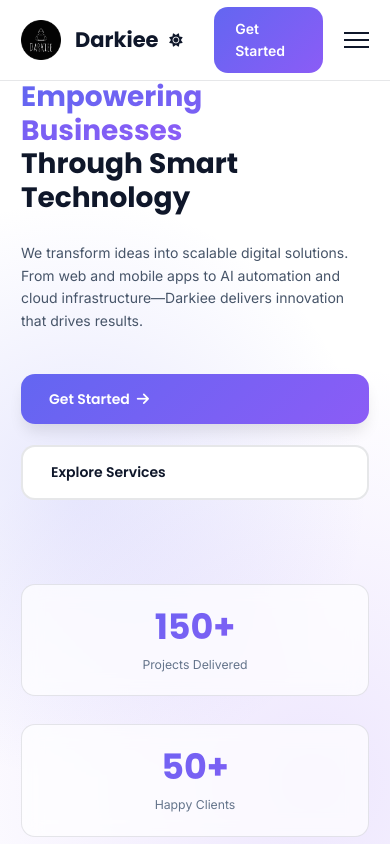
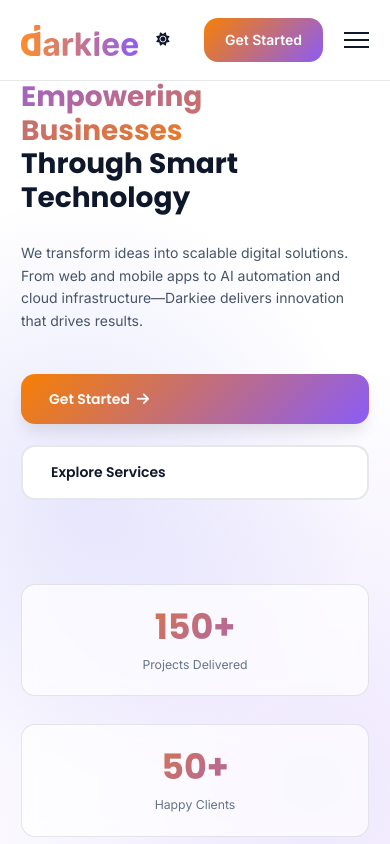
Before and after one commit to iamdarkiee/darkiee-website, a plain HTML site: page index.html in a window 390 px wide. Shown: the top 844 px of the page. Drawn offline with nearby package versions, Linux system fonts and the light colour scheme.

Commit message:
update the logo and modify styles

```diff
--- a/css/style-modern.css
+++ b/css/style-modern.css
@@ -5,35 +5,40 @@
 /* CSS Variables - Design Tokens */
 :root {
   /* Color Palette - Dark Theme Base */
-    --color-primary: #6366F1;
-    --color-primary-light: #818CF8;
-    --color-primary-dark: #4F46E5;
-    --color-secondary: #8B5CF6;
-    --color-accent: #EC4899;
-    --color-success: #10B981;
-    --color-warning: #F59E0B;
-    --color-error: #EF4444;
+  --color-primary: #f77f03;
+  --color-primary-light: #8b5cf6;
+  --color-primary-dark: #f77f03;
+  --color-secondary: #f77f03;
+  --color-accent: #ec4899;
+  --color-success: #10b981;
+  --color-warning: #f59e0b;
+  --color-error: #ef4444;
 
   /* Neutrals */
-    --color-bg-primary: #0F172A;
-    --color-bg-secondary: #1E293B;
+  --color-bg-primary: #0f172a;
+  --color-bg-secondary: #1e293b;
   --color-bg-tertiary: #334155;
-    --color-surface: #1E293B;
+  --color-surface: #1e293b;
   --color-surface-hover: #334155;
 
   /* Text Colors */
-    --color-text-primary: #F1F5F9;
-    --color-text-secondary: #CBD5E1;
-    --color-text-tertiary: #94A3B8;
+  --color-text-primary: #f1f5f9;
+  --color-text-secondary: #cbd5e1;
+  --color-text-tertiary: #94a3b8;
 
   /* Gradient */
-    --gradient-primary: linear-gradient(135deg, #6366F1 0%, #8B5CF6 100%);
-    --gradient-secondary: linear-gradient(135deg, #EC4899 0%, #8B5CF6 100%);
-    --gradient-accent: linear-gradient(135deg, #3B82F6 0%, #8B5CF6 50%, #EC4899 100%);
+  --gradient-primary: linear-gradient(135deg, #f77f03 0%, #8b5cf6 100%);
+  --gradient-secondary: linear-gradient(135deg, #ec4899 0%, #f77f03 100%);
+  --gradient-accent: linear-gradient(
+    135deg,
+    #3b82f6 0%,
+    #8b5cf6 50%,
+    #ec4899 100%
+  );
 
   /* Typography */
-    --font-primary: 'Poppins', -apple-system, sans-serif;
-    --font-secondary: 'Inter', -apple-system, sans-serif;
+  --font-primary: "Poppins", -apple-system, sans-serif;
+  --font-secondary: "Inter", -apple-system, sans-serif;
 
   /* Spacing */
   --spacing-xs: 0.5rem;
@@ -69,15 +74,15 @@
 
 /* Light Theme */
 body.light-theme {
-    --color-bg-primary: #FFFFFF;
-    --color-bg-secondary: #F8FAFC;
-    --color-bg-tertiary: #F1F5F9;
-    --color-surface: #FFFFFF;
-    --color-surface-hover: #F8FAFC;
-
-    --color-text-primary: #0F172A;
+  --color-bg-primary: #ffffff;
+  --color-bg-secondary: #f8fafc;
+  --color-bg-tertiary: #f1f5f9;
+  --color-surface: #ffffff;
+  --color-surface-hover: #f8fafc;
+
+  --color-text-primary: #0f172a;
   --color-text-secondary: #475569;
-    --color-text-tertiary: #64748B;
+  --color-text-tertiary: #64748b;
 
   --glass-bg: rgba(255, 255, 255, 0.7);
   --glass-border: rgba(15, 23, 42, 0.1);
@@ -104,7 +109,8 @@ body {
   color: var(--color-text-primary);
   line-height: 1.6;
   overflow-x: hidden;
-    transition: background-color var(--transition-base), color var(--transition-base);
+  transition: background-color var(--transition-base),
+    color var(--transition-base);
 }
 
 ::selection {
@@ -133,19 +139,36 @@ body {
    TYPOGRAPHY
    ================================ */
 
-h1, h2, h3, h4, h5, h6 {
+h1,
+h2,
+h3,
+h4,
+h5,
+h6 {
   font-family: var(--font-primary);
   font-weight: 700;
   line-height: 1.2;
   color: var(--color-text-primary);
 }
 
-h1 { font-size: clamp(2.5rem, 5vw, 4rem); }
-h2 { font-size: clamp(2rem, 4vw, 3rem); }
-h3 { font-size: clamp(1.5rem, 3vw, 2rem); }
-h4 { font-size: 1.5rem; }
-h5 { font-size: 1.25rem; }
-h6 { font-size: 1rem; }
+h1 {
+  font-size: clamp(2.5rem, 5vw, 4rem);
+}
+h2 {
+  font-size: clamp(2rem, 4vw, 3rem);
+}
+h3 {
+  font-size: clamp(1.5rem, 3vw, 2rem);
+}
+h4 {
+  font-size: 1.5rem;
+}
+h5 {
+  font-size: 1.25rem;
+}
+h6 {
+  font-size: 1rem;
+}
 
 p {
   font-size: 1rem;
@@ -160,14 +183,28 @@ a {
 }
 
 a:hover {
-    color: var(--color-primary-light);
+  color: var(---color-text-primary);
 }
 
 .gradient-text {
-    background: var(--gradient-primary);
+  background: linear-gradient(135deg, #f77f03 0%, #8b5cf6 50%, #f77f03 100%);
+  background-size: 300% 300%;
   -webkit-background-clip: text;
   -webkit-text-fill-color: transparent;
   background-clip: text;
+  animation: gradientShift 5s ease infinite;
+}
+
+@keyframes gradientShift {
+  0% {
+    background-position: 0% 50%;
+  }
+  50% {
+    background-position: 100% 50%;
+  }
+  100% {
+    background-position: 0% 50%;
+  }
 }
 
 /* ================================
@@ -325,7 +362,7 @@ a:hover {
 }
 
 .logo {
-    height: 40px;
+  height: 31px;
   width: auto;
 }
 
@@ -350,7 +387,7 @@ a:hover {
 }
 
 .nav-link::after {
-    content: '';
+  content: "";
   position: absolute;
   bottom: -5px;
   left: 0;
@@ -427,9 +464,16 @@ a:hover {
   left: 0;
   right: 0;
   bottom: 0;
-    background:
-        radial-gradient(circle at 20% 50%, rgba(99, 102, 241, 0.15) 0%, transparent 50%),
-        radial-gradient(circle at 80% 80%, rgba(139, 92, 246, 0.15) 0%, transparent 50%);
+  background: radial-gradient(
+      circle at 20% 50%,
+      rgba(99, 102, 241, 0.15) 0%,
+      transparent 50%
+    ),
+    radial-gradient(
+      circle at 80% 80%,
+      rgba(139, 92, 246, 0.15) 0%,
+      transparent 50%
+    );
   z-index: -1;
 }
 
@@ -525,14 +569,35 @@ a:hover {
   color: var(--color-text-primary);
 }
 
-.card-1 { top: 10%; left: 10%; animation-delay: 0s; }
-.card-2 { top: 30%; right: 10%; animation-delay: 1.5s; }
-.card-3 { bottom: 30%; left: 5%; animation-delay: 3s; }
-.card-4 { bottom: 10%; right: 15%; animation-delay: 4.5s; }
+.card-1 {
+  top: 10%;
+  left: 10%;
+  animation-delay: 0s;
+}
+.card-2 {
+  top: 30%;
+  right: 10%;
+  animation-delay: 1.5s;
+}
+.card-3 {
+  bottom: 30%;
+  left: 5%;
+  animation-delay: 3s;
+}
+.card-4 {
+  bottom: 10%;
+  right: 15%;
+  animation-delay: 4.5s;
+}
 
 @keyframes float {
-    0%, 100% { transform: translateY(0px); }
-    50% { transform: translateY(-20px); }
+  0%,
+  100% {
+    transform: translateY(0px);
+  }
+  50% {
+    transform: translateY(-20px);
+  }
 }
 
 @keyframes fadeInUp {
@@ -567,8 +632,15 @@ a:hover {
 }
 
 @keyframes scrollAnimation {
-    0%, 100% { transform: scaleY(0.5); opacity: 0.3; }
-    50% { transform: scaleY(1); opacity: 1; }
+  0%,
+  100% {
+    transform: scaleY(0.5);
+    opacity: 0.3;
+  }
+  50% {
+    transform: scaleY(1);
+    opacity: 1;
+  }
 }
 
 /* ================================
@@ -1295,7 +1367,11 @@ a:hover {
 
 .case-header {
   padding: var(--spacing-xl);
-    background: linear-gradient(135deg, rgba(99, 102, 241, 0.05), rgba(139, 92, 246, 0.05));
+  background: linear-gradient(
+    135deg,
+    rgba(99, 102, 241, 0.05),
+    rgba(139, 92, 246, 0.05)
+  );
   border-bottom: 1px solid rgba(255, 255, 255, 0.05);
   display: flex;
   align-items: center;
@@ -1315,19 +1391,19 @@ a:hover {
 }
 
 .case-icon.e-commerce {
-    background: linear-gradient(135deg, #10B981, #059669);
+  background: linear-gradient(135deg, #10b981, #059669);
 }
 
 .case-icon.ai-automation {
-    background: linear-gradient(135deg, #8B5CF6, #6366F1);
+  background: linear-gradient(135deg, #8b5cf6, #6366f1);
 }
 
 .case-icon.mobile-app {
-    background: linear-gradient(135deg, #3B82F6, #2563EB);
+  background: linear-gradient(135deg, #3b82f6, #2563eb);
 }
 
 .case-icon.cloud-infra {
-    background: linear-gradient(135deg, #F59E0B, #D97706);
+  background: linear-gradient(135deg, #f59e0b, #d97706);
 }
 
 .case-meta h3 {
@@ -1566,11 +1642,11 @@ a:hover {
 }
 
 .instagram-method .method-icon {
-    background: linear-gradient(135deg, #E4405F, #C13584, #833AB4);
+  background: linear-gradient(135deg, #e4405f, #c13584, #833ab4);
 }
 
 .linkedin-method .method-icon {
-    background: linear-gradient(135deg, #0077B5, #005582);
+  background: linear-gradient(135deg, #0077b5, #005582);
 }
 
 .contact-method h4 {
@@ -1862,7 +1938,8 @@ a:hover {
 
 .quick-contact-section {
   padding: var(--spacing-3xl) 0;
-    background: linear-gradient(180deg,
+  background: linear-gradient(
+    180deg,
     rgba(99, 102, 241, 0.03) 0%,
     rgba(15, 23, 42, 0.95) 100%
   );
@@ -1871,13 +1948,14 @@ a:hover {
 }
 
 .quick-contact-section::before {
-    content: '';
+  content: "";
   position: absolute;
   top: 0;
   left: 0;
   right: 0;
   height: 1px;
-    background: linear-gradient(90deg,
+  background: linear-gradient(
+    90deg,
     transparent 0%,
     rgba(99, 102, 241, 0.5) 50%,
     transparent 100%
@@ -2015,7 +2093,7 @@ a:hover {
 }
 
 .btn-submit::before {
-    content: '';
+  content: "";
   position: absolute;
   top: 50%;
   left: 50%;
--- a/index.html
+++ b/index.html
@@ -43,7 +43,7 @@
     <meta property="og:url" content="https://www.darkiee.com/" />
     <meta
       property="og:image"
-      content="https://www.darkiee.com/img/logo-new.png"
+      content="https://www.darkiee.com/img/darkiee-logo.png"
     />
     <meta property="og:site_name" content="Darkiee" />
     <meta property="og:locale" content="en_US" />
@@ -60,7 +60,7 @@
     />
     <meta
       name="twitter:image"
-      content="https://www.darkiee.com/img/logo-new.png"
+      content="https://www.darkiee.com/img/darkiee-logo.png"
     />
 
     <!-- Business Information -->
@@ -68,8 +68,8 @@
     <meta name="address" content="Indore, Madhya Pradesh, India" />
 
     <!-- Favicon -->
-    <link rel="icon" href="img/favicon-new.png" type="image/png" />
-    <link rel="apple-touch-icon" href="img/logo-new.png" />
+    <link rel="icon" href="img/darkiee-favicon.svg" type="image/svg" />
+    <link rel="apple-touch-icon" href="img/darkiee-logo.png" />
 
     <!-- Google Fonts -->
     <link rel="preconnect" href="https://fonts.googleapis.com" />
@@ -106,11 +106,11 @@
             "url": "https://www.darkiee.com",
             "logo": {
               "@type": "ImageObject",
-              "url": "https://www.darkiee.com/img/logo-new.png",
+              "url": "https://www.darkiee.com/img/darkiee-logo.png",
               "width": "200",
               "height": "60"
             },
-            "image": "https://www.darkiee.com/img/logo-new.png",
+            "image": "https://www.darkiee.com/img/darkiee-logo.png",
             "description": "Darkiee is a leading technology company offering web development, mobile app development, AI automation, cloud solutions, and UI/UX design services.",
             "email": "support@darkiee.com",
             "address": {
@@ -136,7 +136,7 @@
             "@type": "LocalBusiness",
             "@id": "https://www.darkiee.com/#localbusiness",
             "name": "Darkiee Technology Solutions",
-            "image": "https://www.darkiee.com/img/logo-new.png",
+            "image": "https://www.darkiee.com/img/darkiee-logo.png",
             "url": "https://www.darkiee.com",
             "email": "support@darkiee.com",
             "priceRange": "$$",
@@ -280,8 +280,8 @@
     <nav class="navbar" id="navbar">
       <div class="container nav-container">
         <div class="nav-brand">
-          <img src="img/logo-new.png" alt="Darkiee Logo" class="logo" />
-          <span class="brand-name">Darkiee</span>
+          <img src="img/darkiee-logo.svg" alt="Darkiee Logo" class="logo" />
+          <!-- <span class="brand-name">Darkiee</span> -->
         </div>
         <ul class="nav-menu" id="navMenu">
           <li><a href="#home" class="nav-link active">Home</a></li>
@@ -1396,11 +1396,11 @@
           <div class="footer-col">
             <div class="footer-brand">
               <img
-                src="img/logo-new.png"
+                src="img/darkiee-logo.png"
                 alt="Darkiee Logo"
                 class="footer-logo"
               />
-              <span class="brand-name">Darkiee</span>
+              <!-- <span class="brand-name">Darkiee</span> -->
             </div>
             <p class="footer-desc">
               Empowering businesses through innovative technology solutions.
```
Also changed, not shown: privacy-policy.html (+7 -7 lines), terms-of-service.html (+9 -9 lines), img/darkiee-favicon.svg (added), img/darkiee-logo.png (added), img/darkiee-logo.svg (added). Lines whose indentation alone changed are shown as unchanged.
